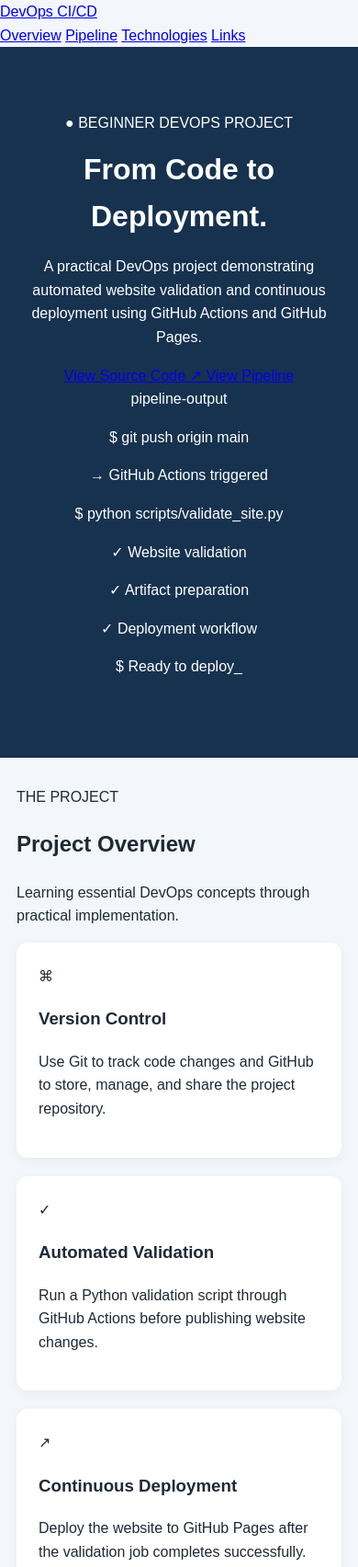
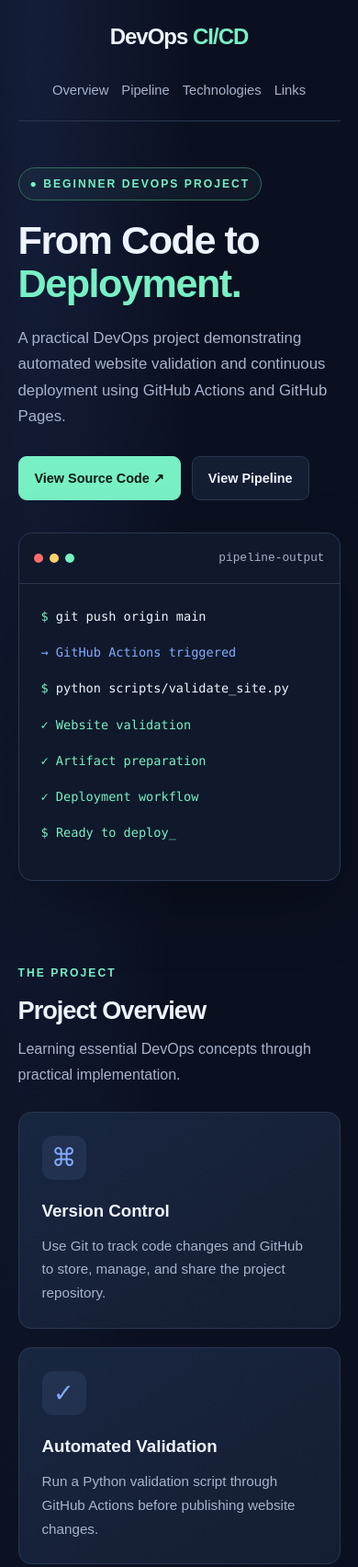
Before and after one commit to kotwalurja-03/devops-cicd-project, a plain HTML site: page index.html in a window 390 px wide. Shown: the top 1704 px of the page at 92% size. Drawn offline with Linux system fonts and the light colour scheme.

Commit message:
Enhance styles with CSS variables and layout adjustments
Refactor CSS variables and styles for better theming and responsiveness.

```diff
--- a/styles.css
+++ b/styles.css
@@ -1,70 +1,425 @@
+
+:root {
+    --background: #0b1020;
+    --surface: #141e33;
+    --surface-light: #192640;
+    --text: #edf3ff;
+    --muted: #a6b3cc;
+    --green: #78f0c4;
+    --blue: #83aaff;
+    --border: #293750;
+}
 
 * {
-  box-sizing: border-box;
+    margin: 0;
+    padding: 0;
+    box-sizing: border-box;
+}
+
+html {
+    scroll-behavior: smooth;
+    scroll-padding-top: 30px;
 }
 
 body {
-  margin: 0;
-  font-family: Arial, sans-serif;
-  background: #f3f6fb;
-  color: #1f2937;
-  line-height: 1.6;
+    font-family: Arial, Helvetica, sans-serif;
+    background:
+        radial-gradient(ellipse at 10% 0%, #26386a55, transparent 35%),
+        var(--background);
+    color: var(--text);
+    line-height: 1.7;
 }
 
-.hero {
-  padding: 70px 20px;
-  text-align: center;
-  background: #16324f;
-  color: white;
+a {
+    color: inherit;
+    text-decoration: none;
 }
 
-.tag {
-  color: #a8e6cf;
-  font-weight: bold;
-  letter-spacing: 2px;
-  font-size: 0.8rem;
+.container {
+    width: min(1100px, 90%);
+    margin: auto;
 }
 
-h1 {
-  font-size: clamp(2rem, 5vw, 3.5rem);
-  margin: 12px 0;
+/* Navigation */
+
+.navbar {
+    min-height: 85px;
+    display: flex;
+    justify-content: space-between;
+    align-items: center;
+    gap: 25px;
+    border-bottom: 1px solid var(--border);
 }
 
-.intro {
-  max-width: 620px;
-  margin: 0 auto 25px;
+.logo {
+    font-size: 1.5rem;
+    font-weight: 800;
+    letter-spacing: -1px;
 }
 
-.button {
-  display: inline-block;
-  padding: 12px 22px;
-  border-radius: 8px;
-  background: #a8e6cf;
-  color: #16324f;
-  text-decoration: none;
-  font-weight: bold;
+.logo span,
+.hero h1 span {
+    color: var(--green);
 }
 
-main {
-  max-width: 850px;
-  margin: 30px auto;
-  padding: 0 18px;
+.nav-links {
+    display: flex;
+    flex-wrap: wrap;
+    gap: 25px;
+}
+
+.nav-links a {
+    color: var(--muted);
+    font-size: 0.92rem;
+    transition: color 0.2s;
+}
+
+.nav-links a:hover {
+    color: var(--green);
+}
+
+/* Hero section */
+
+.hero {
+    min-height: 540px;
+    display: grid;
+    grid-template-columns: 1.1fr 0.9fr;
+    align-items: center;
+    gap: 45px;
+    padding-top: 70px;
+    padding-bottom: 70px;
+}
+
+.badge,
+.section-label {
+    color: var(--green);
+    font-size: 0.76rem;
+    font-weight: 800;
+    letter-spacing: 2px;
+}
+
+.badge {
+    display: inline-block;
+    padding: 7px 12px;
+    border: 1px solid #326d5b;
+    border-radius: 30px;
+    background: #78f0c40b;
+    margin-bottom: 20px;
+}
+
+.hero h1 {
+    font-size: clamp(2.7rem, 5.5vw, 4.6rem);
+    line-height: 1.08;
+    letter-spacing: -3px;
+    margin-bottom: 22px;
+}
+
+.hero-content > p {
+    max-width: 560px;
+    color: var(--muted);
+    font-size: 1.05rem;
+}
+
+.hero-buttons,
+.status-buttons {
+    display: flex;
+    flex-wrap: wrap;
+    gap: 12px;
+    margin-top: 28px;
+}
+
+.btn {
+    display: inline-flex;
+    justify-content: center;
+    align-items: center;
+    padding: 11px 17px;
+    border: 1px solid var(--border);
+    border-radius: 9px;
+    font-weight: 700;
+    font-size: 0.9rem;
+    transition: transform 0.2s, border-color 0.2s;
+}
+
+.btn:hover {
+    transform: translateY(-3px);
+    border-color: var(--green);
+}
+
+.btn-primary {
+    color: #071a15;
+    background: var(--green);
+    border-color: var(--green);
+}
+
+.btn-secondary {
+    background: var(--surface);
+    color: var(--text);
+}
+
+/* Terminal panel */
+
+.terminal {
+    background: #10192b;
+    border: 1px solid #2b3852;
+    border-radius: 15px;
+    overflow: hidden;
+    box-shadow: 0 25px 70px #0004;
+}
+
+.terminal-header {
+    display: flex;
+    align-items: center;
+    gap: 7px;
+    padding: 16px;
+    border-bottom: 1px solid var(--border);
+}
+
+.window-dot {
+    width: 10px;
+    height: 10px;
+    border-radius: 50%;
+}
+
+.red {
+    background: #ff6b6b;
+}
+
+.yellow {
+    background: #ffd166;
+}
+
+.green {
+    background: var(--green);
+}
+
+.terminal-label {
+    margin-left: auto;
+    color: var(--muted);
+    font-family: monospace;
+    font-size: 0.8rem;
+}
+
+.terminal-body {
+    padding: 24px;
+    font-family: Consolas, monospace;
+    font-size: 0.85rem;
+    overflow-wrap: anywhere;
+}
+
+.terminal-body p {
+    margin-bottom: 16px;
+}
+
+.prompt,
+.success {
+    color: var(--green);
+}
+
+.blue {
+    color: var(--blue);
+}
+
+/* Sections */
+
+section {
+    padding: 45px 0;
+}
+
+.section-heading {
+    margin-bottom: 27px;
+}
+
+.section-heading h2,
+.status-panel h2 {
+    font-size: clamp(1.7rem, 3vw, 2.2rem);
+    letter-spacing: -1px;
+    margin-top: 6px;
+}
+
+.section-heading > p,
+.status-panel p {
+    color: var(--muted);
+    margin-top: 5px;
+}
+
+/* Overview cards */
+
+.card-grid {
+    display: grid;
+    grid-template-columns: repeat(3, 1fr);
+    gap: 20px;
 }
 
 .card {
-  background: white;
-  padding: 24px;
-  margin-bottom: 20px;
-  border-radius: 12px;
-  box-shadow: 0 3px 12px #0000000d;
+    padding: 25px;
+    background: linear-gradient(145deg, var(--surface-light), var(--surface));
+    border: 1px solid var(--border);
+    border-radius: 14px;
+    transition: transform 0.2s, border-color 0.2s;
 }
 
-.card h2 {
-  color: #16324f;
+.card:hover {
+    transform: translateY(-5px);
+    border-color: #4a766e;
 }
 
+.card-icon {
+    display: grid;
+    place-items: center;
+    width: 48px;
+    height: 48px;
+    background: #83aaff18;
+    border-radius: 12px;
+    color: var(--blue);
+    font-size: 1.7rem;
+    margin-bottom: 18px;
+}
+
+.card h3 {
+    margin-bottom: 9px;
+}
+
+.card p {
+    color: var(--muted);
+    font-size: 0.95rem;
+}
+
+/* Pipeline */
+
+.pipeline {
+    display: grid;
+    grid-template-columns: repeat(4, 1fr);
+    gap: 15px;
+}
+
+.pipeline-step {
+    padding: 22px;
+    background: var(--surface);
+    border: 1px solid var(--border);
+    border-radius: 13px;
+}
+
+.step-number {
+    color: var(--green);
+    font-size: 0.8rem;
+    font-weight: 800;
+    letter-spacing: 1px;
+}
+
+.pipeline-step h3 {
+    margin: 12px 0 7px;
+}
+
+.pipeline-step p {
+    color: var(--muted);
+    font-size: 0.9rem;
+}
+
+/* Technologies */
+
+.technology-list {
+    display: flex;
+    flex-wrap: wrap;
+    gap: 12px;
+}
+
+.technology-list span {
+    padding: 10px 16px;
+    background: var(--surface);
+    border: 1px solid var(--border);
+    border-radius: 9px;
+    color: var(--blue);
+    font-weight: 700;
+    font-size: 0.9rem;
+}
+
+/* Project links */
+
+.status-panel {
+    display: flex;
+    align-items: center;
+    justify-content: space-between;
+    gap: 25px;
+    flex-wrap: wrap;
+    padding: 30px;
+    background: linear-gradient(120deg, #102b28, var(--surface));
+    border: 1px solid #28634e;
+    border-radius: 15px;
+}
+
+.status-buttons {
+    margin-top: 0;
+}
+
+/* Footer */
+
 footer {
-  text-align: center;
-  padding: 20px;
-  color: #64748b;
+    margin-top: 60px;
+    border-top: 1px solid var(--border);
 }
+
+.footer-content {
+    display: flex;
+    justify-content: space-between;
+    flex-wrap: wrap;
+    gap: 12px;
+    padding-top: 24px;
+    padding-bottom: 24px;
+    color: var(--muted);
+    font-size: 0.9rem;
+}
+
+.footer-content span {
+    color: var(--green);
+}
+
+/* Responsive design */
+
+@media (max-width: 850px) {
+    .hero {
+        grid-template-columns: 1fr;
+        gap: 35px;
+    }
+
+    .card-grid {
+        grid-template-columns: 1fr;
+    }
+
+    .pipeline {
+        grid-template-columns: repeat(2, 1fr);
+    }
+}
+
+@media (max-width: 580px) {
+    .navbar {
+        flex-direction: column;
+        justify-content: center;
+        padding: 20px 0;
+    }
+
+    .nav-links {
+        justify-content: center;
+        gap: 14px;
+    }
+
+    .hero {
+        padding-top: 50px;
+        padding-bottom: 40px;
+    }
+
+    .hero h1 {
+        letter-spacing: -1.5px;
+    }
+
+    .pipeline {
+        grid-template-columns: 1fr;
+    }
+
+    .status-panel {
+        padding: 22px;
+    }
+
+    .footer-content {
+        flex-direction: column;
+    }
+}
```
